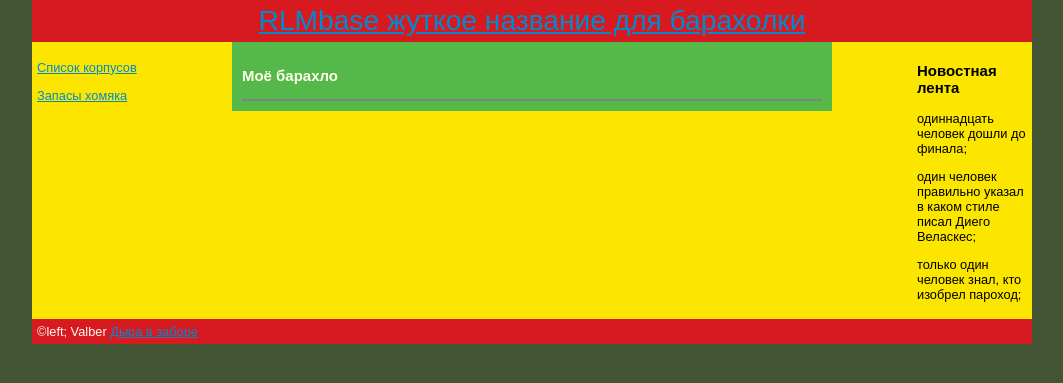
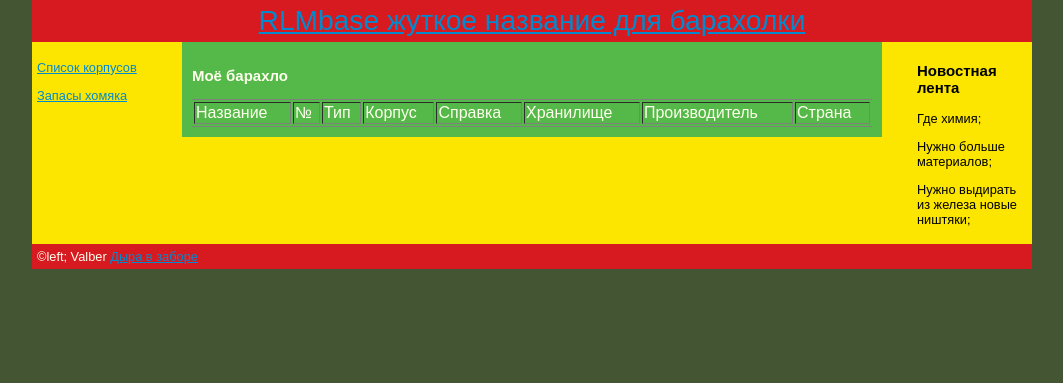
Before and after one commit to Valber/rlmbase, a Django app: page /rlmbase/element/ in a window 1280 px wide. Shown: the top 383 px of the page, without its empty margins (108-1171 px from the left). Run offline with Django 3.2, Linux system fonts and the light colour scheme; data that the repository does not hold is empty; some libraries are stand-ins or nearby versions.

Commit message:
small fix view tabes CSS and HTML

```diff
--- a/rlmbase2/templates/base_triada.html
+++ b/rlmbase2/templates/base_triada.html
@@ -15,9 +15,9 @@
    </div>
    <div id="aside">
     <h3>Новостная лента</h3>
-    <p>одиннадцать человек дошли до финала;</p>
-    <p>один человек правильно указал в каком стиле писал Диего Веласкес;</p>
-    <p>только один человек знал, кто изобрел пароход;</p>
+    <p>Где химия;</p>
+    <p>Нужно больше материалов;</p>
+    <p>Нужно выдирать из железа новые ништяки;</p>
    </div>
    <div id="content">
    <h3>{{ title_page }}</h3>
--- a/rlmbase2/templates/element.html
+++ b/rlmbase2/templates/element.html
@@ -2,6 +2,16 @@
 {% load thumbnail %}
 {% block content %}
 <table width="100%" border="4" frame="hsides">
+<tr>
+  <td>Название</td>
+  <td>№</td>
+  <td>Тип</td>
+  <td>Корпус</td>
+  <td>Справка</td>
+  <td>Хранилище</td>
+  <td>Производитель</td>
+  <td>Страна</td>
+</tr>
 {% for model in models %}
   <tr>
     <td><h3>{{ model.name }}</h3></td>
--- a/rlmbase2/templates/overmind.css
+++ b/rlmbase2/templates/overmind.css
@@ -23,7 +23,7 @@ body {
    }
    #content {
     background: #54B948;
-    margin: 0 200px; /* Ширина колонок */
+    margin: 0 150px; /* Ширина колонок */
     padding: 10px;
    }
    #aside {
```
